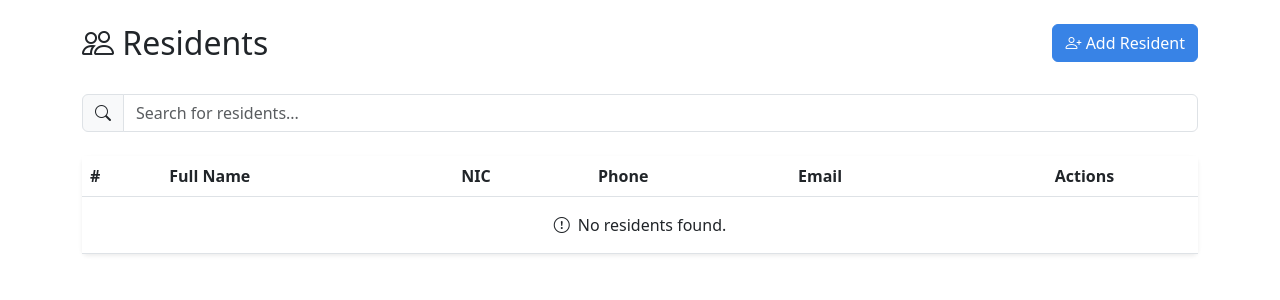
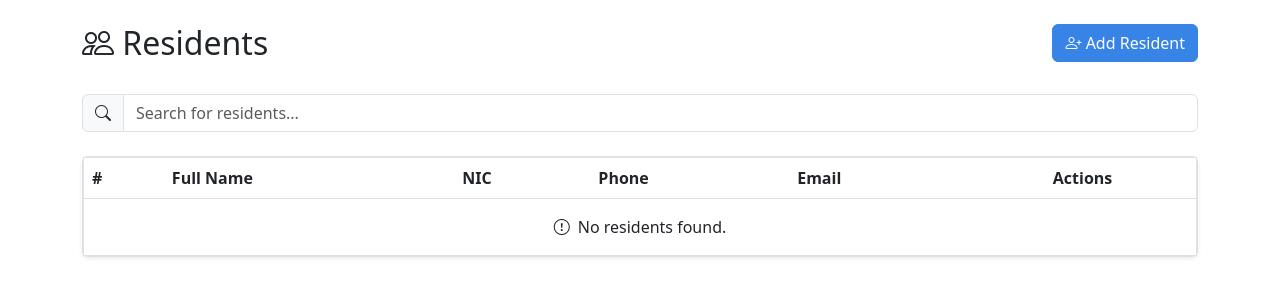
Before and after one commit to gayashan4lk/resident-mgt, a PHP site: page / in a window 1280 px wide. Shown: the part 56-356 px from the top of the page. Run offline with PHP 8.4, Linux system fonts and the light colour scheme; data that the repository does not hold is empty.

Commit message:
minor UI change

```diff
--- a/views/residents/index.php
+++ b/views/residents/index.php
@@ -25,11 +25,11 @@ require_once 'views/residents/helpers.php';
 </div>
 
 <!-- Residents Table -->
-<div class="card shadow-sm border-0">
+<div class="card shadow-sm border">
     <div class="card-body p-0">
         <div class="table-responsive">
-            <table class="table table-hover mb-0">
-                <thead style="background-color: var(--secondary-color);" class="text-white">
+            <table class="table table-hover mb-0" style="border: 1px solid #dee2e6;">
+                <thead  class="text-white">
                     <tr>
                         <th scope="col">#</th>
                         <th scope="col">Full Name</th>
```
